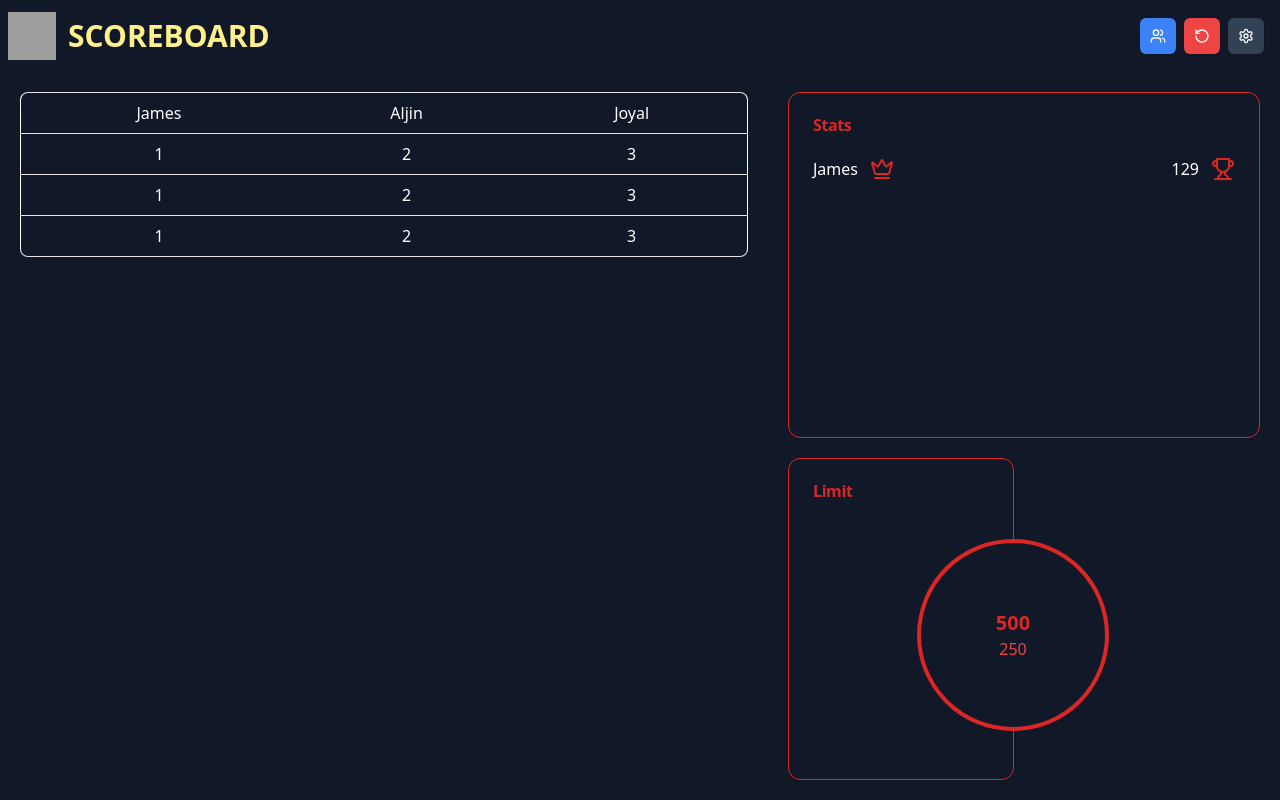
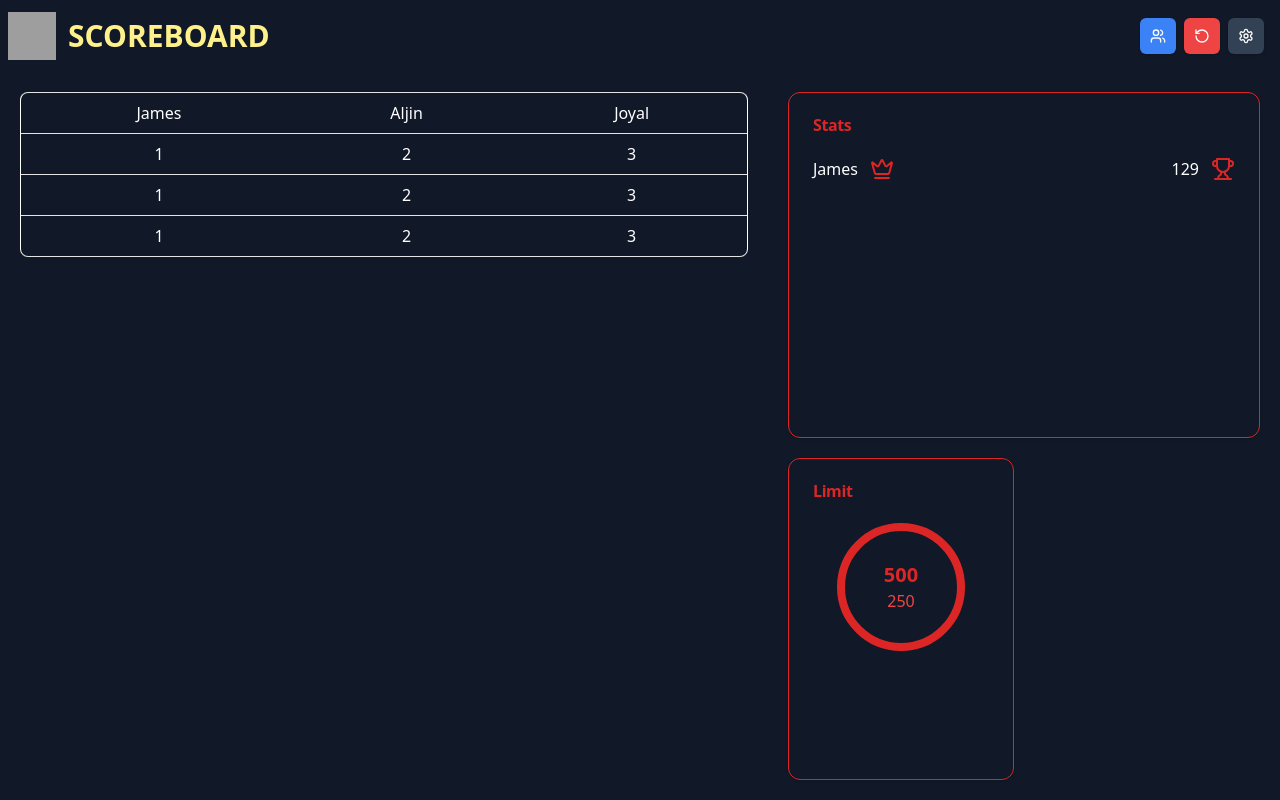
Before and after one commit to iamjamesfrancis/uno-scoreboard, a React (Vite) app: page / in a window 1280 px wide. Built offline with nearby package versions, Linux system fonts and the light colour scheme; grey boxes are pictures that could not be loaded.

Commit message:
refactor Stats and ConicChart components for improved layout and styling

```diff
--- a/src/components/stats.tsx
+++ b/src/components/stats.tsx
@@ -13,7 +13,6 @@ const Stats = () => {
                         <div className="flex gap-3">James<Crown className="text-red-600" /></div>
                         <div className="flex gap-3">129<Trophy className="text-red-600" /></div>
                     </div>
-
                 </CardContent>
             </Card>
 
@@ -21,7 +20,7 @@ const Stats = () => {
                 <CardHeader className="text-red-600">
                     <CardTitle>Limit</CardTitle>
                 </CardHeader>
-                <CardContent className="text-white flex flex-col gap-2 items-center">
+                <CardContent className="text-white flex flex-col gap-2 items-center relative">
                     <ConicChart />
                 </CardContent>
             </Card>
--- a/src/components/sub/conic_chart.tsx
+++ b/src/components/sub/conic_chart.tsx
@@ -2,8 +2,8 @@
 
 const ConicChart = () => {
     return (
-        <div className="relative bg-gray-300 rounded-full">
-            <div className="absolute w-48 h-48 inset-4 bg-gray-900 rounded-full flex flex-col items-center justify-center border-red-600 border-4">
+        <div className="absolute">
+            <div className="w-32 h-32 rounded-full border-red-600 border-8 flex justify-center items-center flex-col">
                 <span className="text-xl font-bold text-red-600">500</span>
                 <span className="text-base text-red-500">250</span>
             </div>
```
